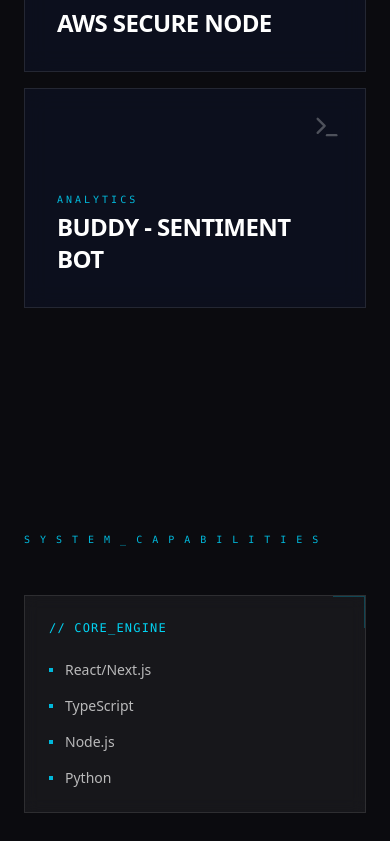
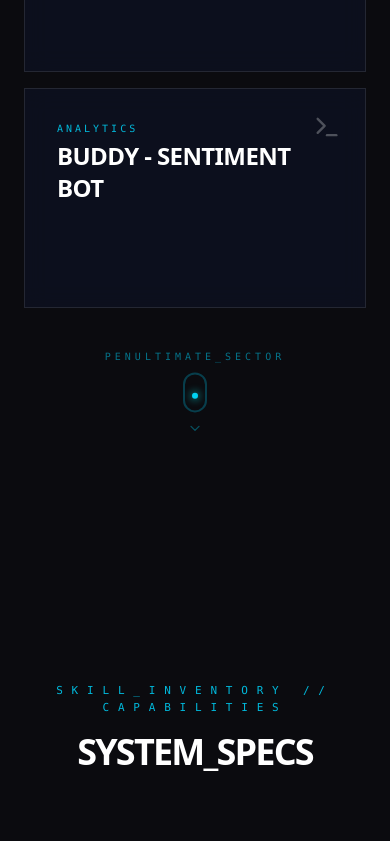
Before and after one commit to sunath2711/portfolioProject, a Next.js app: page / in a window 390 px wide. Shown: the part 4919-5760 px from the top of the page. Built offline with nearby package versions, Linux system fonts and the light colour scheme.

Commit message:
COMMIT 16B: 1. Updated project.tsx to add scroll,change the scroll target of the bottom arrow from 'projects' to 'skills' and updated the label to "Penultimate_Sector". 2. Updated skills.tsx with new design, scroll at bottom, updated hyperlinks, finalized the structure

```diff
--- a/components/Projects.tsx
+++ b/components/Projects.tsx
@@ -4,7 +4,8 @@ import { motion, AnimatePresence } from "framer-motion";
 import { useState, useEffect } from "react";
 import {
   Github, Layers, ShieldCheck,
-  Terminal, Activity, Zap, Cpu, X, FileText
+  Terminal, Activity, Zap, Cpu, X, FileText,
+  ChevronDown
 } from "lucide-react";
 
 const projects = [
@@ -83,7 +84,7 @@ export default function Projects() {
         <h3 className="text-4xl md:text-5xl font-bold text-white tracking-tighter uppercase font-orbitron">Mission_Logs</h3>
       </motion.div>
 
-      {/* ORIGINAL CLOSELY PACKED BENTO GRID */}
+      {/* TIGHTLY PACKED BENTO GRID */}
       <div className="w-full max-w-6xl grid grid-cols-1 md:grid-cols-12 gap-4 auto-rows-[220px]">
         {projects.map((project, index) => (
           <motion.div
@@ -93,25 +94,33 @@ export default function Projects() {
             className={`
               relative cursor-pointer group border border-white/10 bg-blue-950/20 backdrop-blur-md p-8 overflow-hidden
               ${index === 0 ? "md:col-span-8" : index === 1 ? "md:col-span-4" : index === 2 ? "md:col-span-4" : index === 3 ? "md:col-span-4" : "md:col-span-4"}
-              hover:border-cyan-400/50 transition-all duration-500 flex flex-col justify-end
+              hover:border-cyan-400/50 transition-all duration-500 flex flex-col justify-start
             `}
           >
+            {/* TOP LEFT: Project Title and Tag */}
+            <div className="z-10">
+              <p className="text-[10px] font-mono text-cyan-500 mb-1 uppercase tracking-[0.3em]">{project.tag}</p>
+              <h4 className="text-2xl md:text-3xl font-bold text-white uppercase font-orbitron tracking-tight group-hover:text-cyan-400 transition-colors">
+                {project.title}
+              </h4>
+            </div>
+
+            {/* Icon remains in top-right for visual balance */}
             <div className="absolute top-6 right-6 opacity-30 group-hover:opacity-100 group-hover:text-cyan-400 transition-all group-hover:scale-110">
               <project.icon size={28} />
             </div>
-            <p className="text-[10px] font-mono text-cyan-500 mb-1 uppercase tracking-[0.3em]">{project.tag}</p>
-            <h4 className="text-2xl md:text-3xl font-bold text-white uppercase font-orbitron tracking-tight group-hover:text-cyan-400 transition-colors">
-              {project.title}
-            </h4>
+
+            {/* Bottom Glow Line */}
             <div className="absolute bottom-0 left-0 h-[1px] w-0 bg-cyan-400 group-hover:w-full transition-all duration-700 shadow-[0_0_15px_cyan]" />
           </motion.div>
         ))}
+
+
       </div>
 
       <AnimatePresence>
         {selectedId && activeProject && (
           <div className="fixed inset-0 z-[110] flex items-center justify-center p-4">
-            {/* Click Outside to Close with transparent space background */}
             <motion.div
               initial={{ opacity: 0 }}
               animate={{ opacity: 1 }}
@@ -124,7 +133,6 @@ export default function Projects() {
               layoutId={`card-${selectedId}`}
               className="relative w-full h-full md:h-[85vh] md:max-w-6xl bg-blue-950/40 border border-cyan-500/30 backdrop-blur-3xl flex flex-col overflow-hidden shadow-[0_0_50px_rgba(6,182,212,0.15)]"
             >
-              {/* SCANNER LINE ANIMATION */}
               <div className="absolute top-0 left-0 w-full h-[2px] bg-cyan-400/50 shadow-[0_0_15px_cyan] z-[60] animate-scan-slow pointer-events-none" />
 
               <button
@@ -135,8 +143,6 @@ export default function Projects() {
               </button>
 
               <div className="flex-1 flex flex-col lg:grid lg:grid-cols-12 overflow-y-auto lg:overflow-hidden">
-
-                {/* LEFT CONTENT: Description & Links */}
                 <div className="lg:col-span-7 p-8 md:p-12 lg:p-16 flex flex-col h-full">
                   <div className="flex-1">
                     <h2 className="text-3xl md:text-5xl font-bold text-white uppercase tracking-tighter font-orbitron mb-8">{activeProject.title}</h2>
@@ -145,7 +151,6 @@ export default function Projects() {
                     </p>
                   </div>
 
-                  {/* 2 COMPACT LINKS */}
                   <div className="mt-8 grid grid-cols-2 gap-4 max-w-md">
                     <a href={activeProject.links.github} target="_blank" className="flex items-center justify-center gap-3 py-4 px-6 border border-cyan-500/30 text-xs font-bold uppercase tracking-widest text-cyan-400 hover:bg-cyan-500/10 hover:border-cyan-400 transition-all font-orbitron">
                       <Github size={16} /> GitHub_Repo
@@ -156,9 +161,7 @@ export default function Projects() {
                   </div>
                 </div>
 
-                {/* RIGHT AREA: Features & Expanded Tech Inventory */}
                 <div className="lg:col-span-5 bg-cyan-500/5 p-8 md:p-12 border-t lg:border-t-0 lg:border-l border-cyan-500/20 h-full flex flex-col">
-
                   <div className="flex-1">
                     <h5 className="text-[10px] text-cyan-500 uppercase tracking-[0.3em] mb-10 flex items-center gap-2 font-mono font-bold">
                       <Layers size={14} /> Mission_Parameters
@@ -173,9 +176,8 @@ export default function Projects() {
                     </div>
                   </div>
 
-                  {/* TECH INVENTORY (Size increased 10%) */}
                   <div className="mt-12 pt-8 border-t border-cyan-500/10">
-                    <h5 className="text-[10px] text-cyan-500 uppercase tracking-widest mb-6 font-mono font-bold">TECH_ARSENAL</h5>
+                    <h5 className="text-[10px] text-cyan-500 uppercase tracking-widest mb-6 font-mono font-bold">TECH_INVENTORY</h5>
                     <div className="flex flex-wrap gap-3">
                       {activeProject.tech.map(t => (
                         <span key={t} className="px-5 py-2.5 bg-blue-950/40 border border-cyan-500/30 text-[13px] text-white uppercase font-mono tracking-wider shadow-[inset_0_0_10px_rgba(34,211,238,0.1)]">
@@ -185,7 +187,6 @@ export default function Projects() {
                     </div>
                   </div>
                 </div>
-
               </div>
             </motion.div>
           </div>
@@ -203,6 +204,23 @@ export default function Projects() {
           animation: scan-slow 6s cubic-bezier(0.4, 0, 0.6, 1) infinite;
         }
       `}</style>
+      {/* SCROLL INDICATOR - Positioned more tightly to the content */}
+      <motion.div
+        animate={{ y: [0, 10, 0] }}
+        transition={{ duration: 2, repeat: Infinity }}
+        className="relative mt-8 mb-8 flex flex-col items-center gap-2 cursor-pointer z-30"
+        onClick={() => document.getElementById('skills')?.scrollIntoView({ behavior: 'smooth' })}
+      >
+        <span className="text-[10px] font-mono text-cyan-500/60 uppercase tracking-[0.4em]">Penultimate_Sector</span>
+        <div className="w-6 h-10 border-2 border-cyan-500/30 rounded-full flex justify-center p-1">
+          <motion.div
+            animate={{ y: [0, 16, 0] }}
+            transition={{ duration: 1.5, repeat: Infinity }}
+            className="w-1.5 h-1.5 bg-cyan-400 rounded-full shadow-[0_0_8px_cyan]"
+          />
+        </div>
+        <ChevronDown size={16} className="text-cyan-500/40" />
+      </motion.div>
     </section>
   );
 }
--- a/components/Skills.tsx
+++ b/components/Skills.tsx
@@ -1,53 +1,124 @@
 "use client";
+
 import { motion } from "framer-motion";
+import { ChevronDown, Cpu, Globe, Zap } from "lucide-react";
 
 const skillCategories = [
   {
     category: "Core_Engine",
-    skills: ["React/Next.js", "TypeScript", "Node.js", "Python"]
+    icon: Cpu,
+    skills: ["React / Next.js", "TypeScript", "Node.js", "Python", "Rust", "C++"]
   },
   {
     category: "Infrastructure",
-    skills: ["Docker", "Kubernetes", "AWS/Vercel", "CI/CD"]
+    icon: Globe,
+    skills: ["Docker", "Kubernetes", "AWS / Vercel", "CI / CD", "Terraform", "Nginx"]
   },
   {
     category: "Neural_Net",
-    skills: ["PyTorch", "OpenAI API", "Vector DBs", "LLMs"]
+    icon: Zap,
+    skills: ["PyTorch", "OpenAI API", "Vector DBs", "LLMs", "LangChain", "NLP"]
   }
 ];
 
 export default function Skills() {
   return (
-    <section id="skills" className="relative py-32 px-6 scroll-mt-24">
-      <div className="mx-auto max-w-5xl">
-        <h2 className="text-[10px] tracking-[1em] text-cyan-500 uppercase font-mono mb-12">System_Capabilities</h2>
+    <section id="skills" className="relative py-32 px-6 scroll-mt-32 overflow-hidden">
+      {/* BACKGROUND GLOW */}
+      <div className="absolute top-1/2 left-1/2 -translate-x-1/2 -translate-y-1/2 w-[600px] h-[600px] bg-cyan-500/5 rounded-full blur-[120px] pointer-events-none" />
 
-        <div className="grid grid-cols-1 md:grid-cols-3 gap-8">
+      <div className="mx-auto max-w-6xl relative z-10">
+        {/* CENTERED HEADER */}
+        <motion.div
+          initial={{ opacity: 0, y: 20 }}
+          whileInView={{ opacity: 1, y: 0 }}
+          className="mb-20 text-center"
+        >
+          <h2 className="text-[11px] font-mono tracking-[0.8em] text-cyan-500 uppercase mb-4">
+            Skill_Inventory // CAPABILITIES
+          </h2>
+          <h3 className="text-4xl md:text-6xl font-bold text-white tracking-tighter uppercase font-orbitron">
+            System_Specs
+          </h3>
+        </motion.div>
+
+        {/* RESPONSIVE GRID */}
+        <div className="grid grid-cols-1 md:grid-cols-3 gap-6 lg:gap-8">
           {skillCategories.map((group, i) => (
             <motion.div
               key={i}
-              whileHover={{ y: -5 }}
-              className="border border-white/10 bg-white/5 p-6 backdrop-blur-sm relative overflow-hidden"
+              initial={{ opacity: 0, y: 30 }}
+              whileInView={{ opacity: 1, y: 0 }}
+              transition={{ delay: i * 0.1, duration: 0.5 }}
+              className="group relative"
             >
-              {/* Corner Accent */}
-              <div className="absolute top-0 right-0 h-8 w-8 border-t border-r border-cyan-500/30" />
+              {/* TACTICAL CARD */}
+              <div className="relative border border-white/10 bg-blue-950/20 backdrop-blur-md p-8 md:p-10 h-full transition-all duration-500 hover:border-cyan-500/40 hover:bg-blue-950/40 shadow-[inset_0_0_20px_rgba(0,0,0,0.2)]">
 
-              <h3 className="text-cyan-400 font-mono text-xs mb-6 uppercase tracking-widest">
-                {`// ${group.category}`}
-              </h3>
+                {/* SCANNER LINE EFFECT */}
+                <div className="absolute top-0 left-0 w-full h-[1px] bg-gradient-to-r from-transparent via-cyan-400 to-transparent scale-x-0 group-hover:scale-x-100 transition-transform duration-1000" />
 
-              <ul className="space-y-4">
-                {group.skills.map(skill => (
-                  <li key={skill} className="flex items-center gap-3">
-                    <div className="h-1 w-1 bg-cyan-500" />
-                    <span className="text-white/70 text-sm font-orbitron">{skill}</span>
-                  </li>
-                ))}
-              </ul>
+                {/* CATEGORY TITLE */}
+                <div className="flex items-center gap-5 mb-12">
+                  <div className="p-3 bg-cyan-500/10 border border-cyan-500/20 rounded-lg group-hover:shadow-[0_0_15px_rgba(6,182,212,0.3)] transition-all">
+                    <group.icon size={22} className="text-cyan-400" />
+                  </div>
+                  <h3 className="text-white font-orbitron text-base md:text-lg uppercase tracking-[0.15em]">
+                    {group.category}
+                  </h3>
+                </div>
+
+                {/* SKILLS LISTING */}
+                <div className="space-y-5">
+                  {group.skills.map((skill, index) => (
+                    <motion.div
+                      key={skill}
+                      whileHover={{ x: 8 }}
+                      className="flex items-center justify-between group/item"
+                    >
+                      <div className="flex items-center gap-4">
+                        <div className="h-[2px] w-4 bg-cyan-900 group-hover/item:w-8 group-hover/item:bg-cyan-400 transition-all duration-300" />
+                        <span className="text-blue-50/90 text-[15px] md:text-base font-medium tracking-wide group-hover/item:text-cyan-400 transition-colors">
+                          {skill}
+                        </span>
+                      </div>
+
+                      {/* STATUS BIT INDICATORS */}
+                      <div className="flex gap-1 opacity-40 group-hover:opacity-100 transition-opacity">
+                        <div className="h-1.5 w-1.5 bg-cyan-500 rounded-full animate-pulse" />
+                        <div className={`h-1.5 w-1.5 rounded-full ${index % 2 === 0 ? 'bg-cyan-500' : 'bg-cyan-800'}`} />
+                      </div>
+                    </motion.div>
+                  ))}
+                </div>
+
+                {/* DECORATIVE TERMINAL DATA */}
+                <div className="mt-12 pt-6 border-t border-white/5 flex justify-between font-mono text-[10px] text-cyan-500/40 uppercase tracking-[0.2em]">
+                  <span>Ready_</span>
+                  <span className="animate-pulse">Active_Node</span>
+                </div>
+              </div>
             </motion.div>
           ))}
         </div>
       </div>
+      {/* SCROLL INDICATOR - Positioned more tightly to the content */}
+      <motion.div
+        animate={{ y: [0, 10, 0] }}
+        transition={{ duration: 2, repeat: Infinity }}
+        className="relative mt-8 mb-8 flex flex-col items-center gap-2 cursor-pointer z-30"
+        onClick={() => document.getElementById('contact')?.scrollIntoView({ behavior: 'smooth' })}
+      >
+        <span className="text-[10px] font-mono text-cyan-500/60 uppercase tracking-[0.4em]">FINAL_Sector</span>
+        <div className="w-6 h-10 border-2 border-cyan-500/30 rounded-full flex justify-center p-1">
+          <motion.div
+            animate={{ y: [0, 16, 0] }}
+            transition={{ duration: 1.5, repeat: Infinity }}
+            className="w-1.5 h-1.5 bg-cyan-400 rounded-full shadow-[0_0_8px_cyan]"
+          />
+        </div>
+        <ChevronDown size={16} className="text-cyan-500/40" />
+      </motion.div>
     </section>
   );
 }
```
